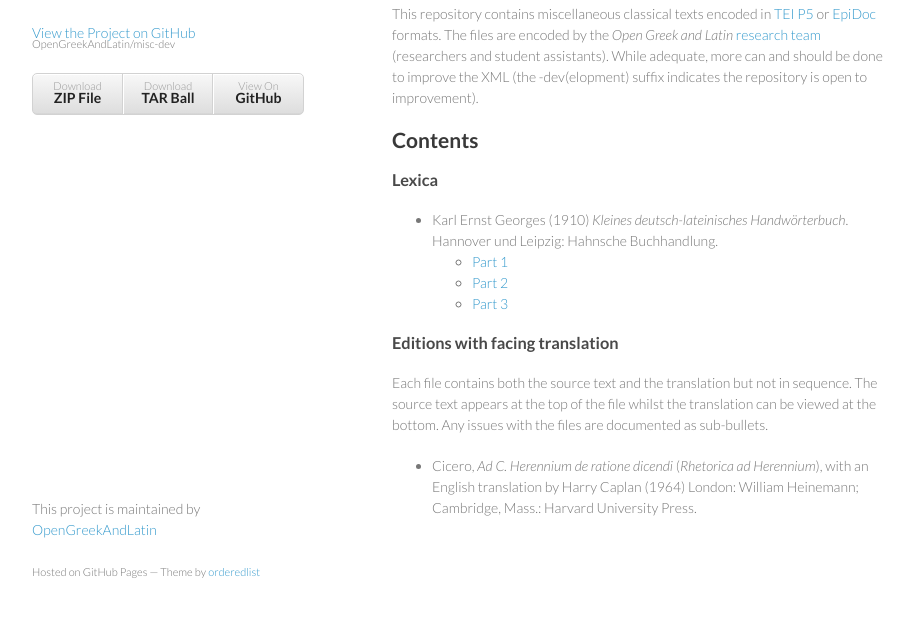
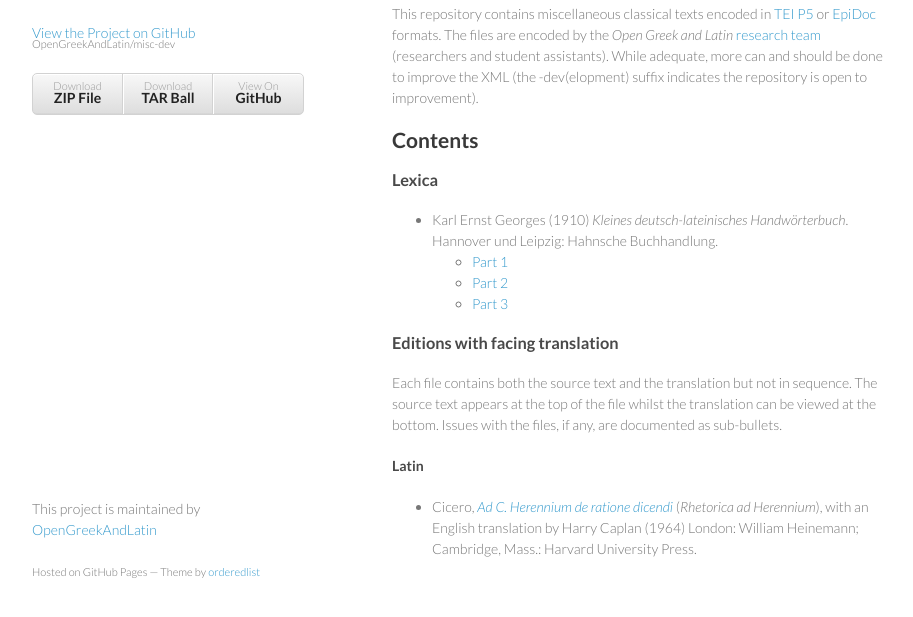
Before and after one commit to OpenGreekAndLatin/misc-dev, a plain HTML site: page index.html in a window 1280 px wide. Shown: the part 149-766 px from the top of the page, without its empty margins (178-1091 px from the left). Drawn offline with Linux system fonts and the light colour scheme.

```diff
--- a/index.html
+++ b/index.html
@@ -55,10 +55,13 @@
 </ul><h3>
 <a name="editions-with-facing-translation" class="anchor" href="#editions-with-facing-translation"><span class="octicon octicon-link"></span></a>Editions with facing translation</h3>
 
-<p>Each file contains both the source text and the translation but not in sequence. The source text appears at the top of the file whilst the translation can be viewed at the bottom. Any issues with the files are documented as sub-bullets.</p>
+<p>Each file contains both the source text and the translation but not in sequence. The source text appears at the top of the file whilst the translation can be viewed at the bottom. Issues with the files, if any, are documented as sub-bullets.</p>
+
+<h4>
+<a name="latin" class="anchor" href="#latin"><span class="octicon octicon-link"></span></a>Latin</h4>
 
 <ul>
-<li>Cicero, <em>Ad C. Herennium de ratione dicendi</em> (<em>Rhetorica ad Herennium</em>), with an English translation by Harry Caplan (1964) London: William Heinemann; Cambridge, Mass.: Harvard University Press.</li>
+<li>Cicero, <em><a href="https://github.com/OpenGreekAndLatin/misc-dev/blob/master/adHerennium_1964.xml">Ad C. Herennium de ratione dicendi</a></em> (<em>Rhetorica ad Herennium</em>), with an English translation by Harry Caplan (1964) London: William Heinemann; Cambridge, Mass.: Harvard University Press.</li>
 </ul>
       </section>
       <footer>
```
Also changed, not shown: params.json (+1 -1 lines).
